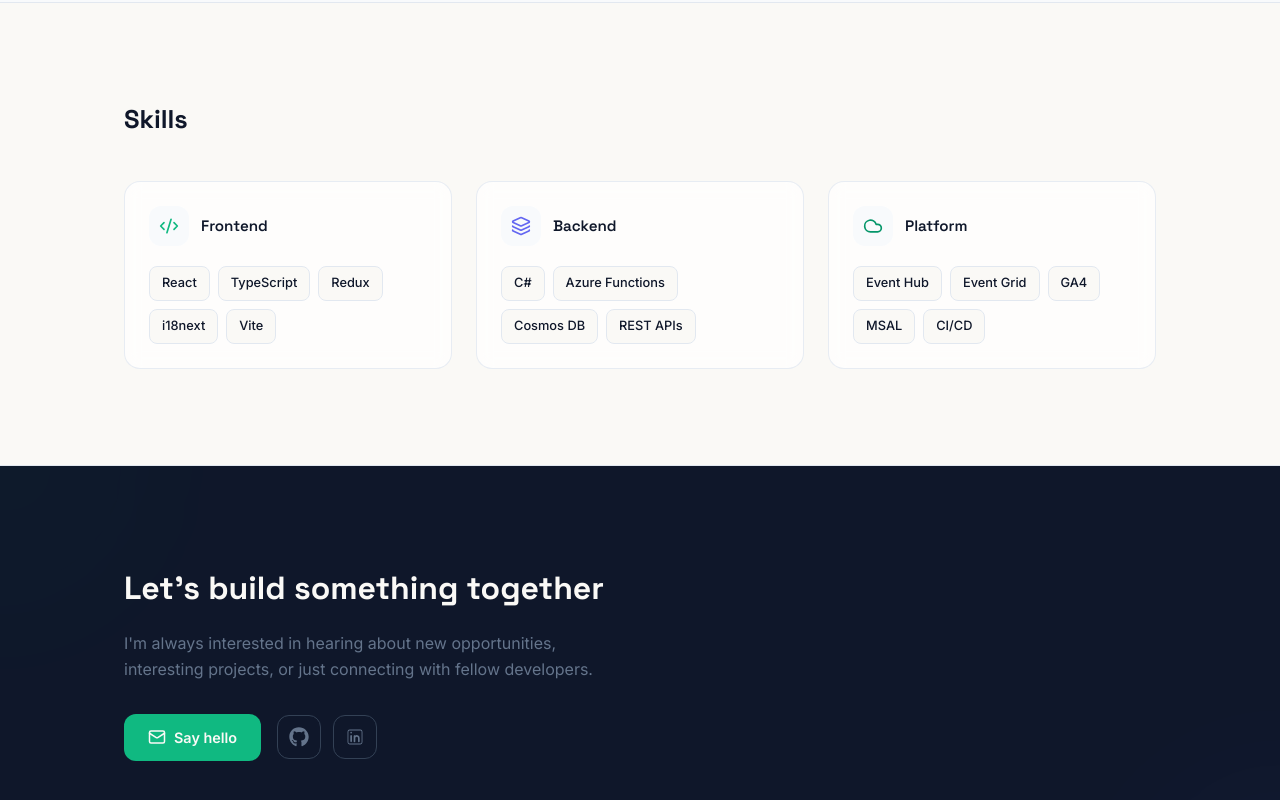
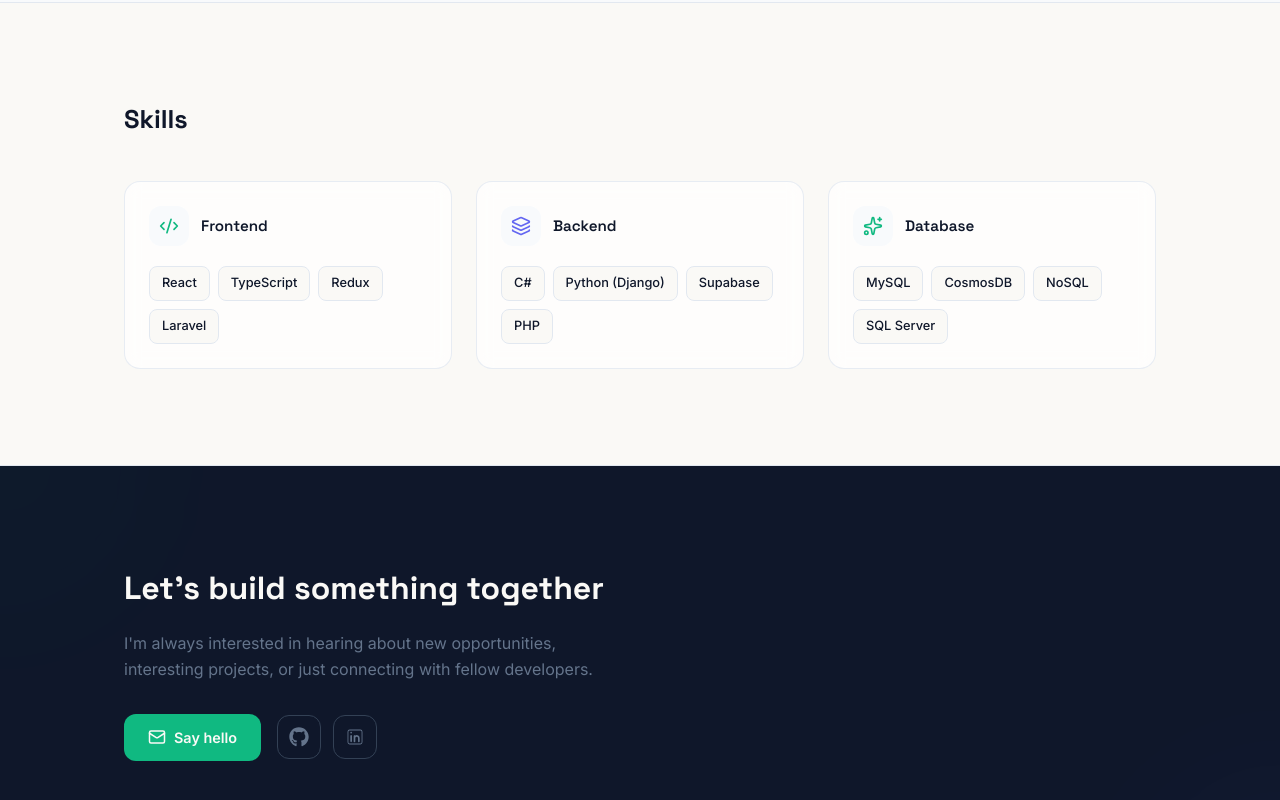
Before and after one commit to HmmmAha/portfolio, a React (Vite) app: page / in a window 1280 px wide. Shown: the part 2970-3770 px from the top of the page. Built offline with nearby package versions, Linux system fonts and the light colour scheme.

Commit message:
feat: rework the skill section

```diff
--- a/src/App.tsx
+++ b/src/App.tsx
@@ -6,9 +6,9 @@ import type { Experience } from './types/Experience';
 
 function App() {
   const defaultSkills: SkillGroup[] = [
-    { category: 'Frontend', items: ['React', 'TypeScript', 'Redux', 'i18next', 'Vite'] },
-    { category: 'Backend', items: ['C#', 'Azure Functions', 'Cosmos DB', 'REST APIs'] },
-    { category: 'Platform', items: ['Event Hub', 'Event Grid', 'GA4', 'MSAL', 'CI/CD'] },
+    { category: 'Frontend', items: ['React', 'TypeScript', 'Redux', 'Laravel'] },
+    { category: 'Backend', items: ['C#', 'Python (Django)', 'Supabase', 'PHP'] },
+    { category: 'Database', items: ['MySQL', 'CosmosDB', 'NoSQL', 'SQL Server'] },
   ];
 
   const defaultSocial: SocialLink[] = [
```
